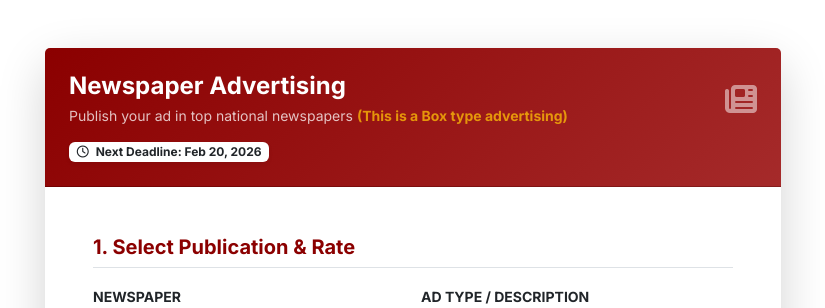
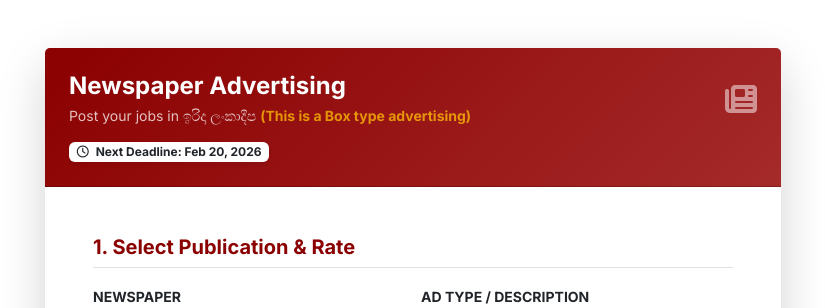
Before and after one commit to Thiwa1/web-Active, a PHP site: page /paper_ads.php in a window 1280 px wide. Shown: the part 83-391 px from the top of the page, without its empty margins (227-1052 px from the left). Run offline with PHP 8.4, Linux system fonts and the light colour scheme; data that the repository does not hold is empty; some libraries are stand-ins or nearby versions.

Commit message:
Update Paper Ads UI text and Admin Dashboard navigation.
- Updated `paper_ads.php` header text to "Post your jobs in ඉරිදා ලංකාදීප".
- Updated `admin/dashboard.php` sidebar link to "Staff & Logs" and added a "Paper Admin Logs" quick action button for easier access to staff management.

Co-authored-by: Thiwa1 <30181036+Thiwa1@users.noreply.github.com>

```diff
--- a/paper_ads.php
+++ b/paper_ads.php
@@ -86,7 +86,7 @@ $nextFriday = date('Y-m-d', strtotime('next Friday'));
                     <div class="d-flex align-items-center justify-content-between">
                         <div>
                             <h4 class="mb-1 fw-bold" style="font-family: 'Inter', sans-serif;">Newspaper Advertising</h4>
-                            <p class="mb-0 small opacity-75 text-white">Publish your ad in top national newspapers <span class="fw-bold text-warning">(This is a Box type advertising)</span></p>
+                            <p class="mb-0 small opacity-75 text-white">Post your jobs in ඉරිදා ලංකාදීප <span class="fw-bold text-warning">(This is a Box type advertising)</span></p>
                         </div>
                         <i class="fas fa-newspaper fa-2x opacity-50"></i>
                     </div>
```
